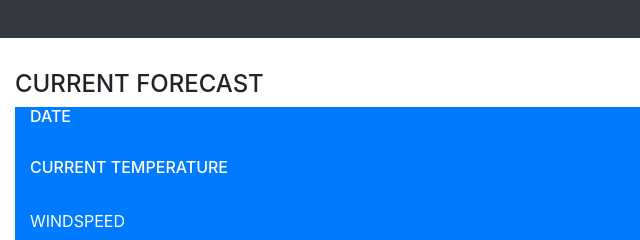
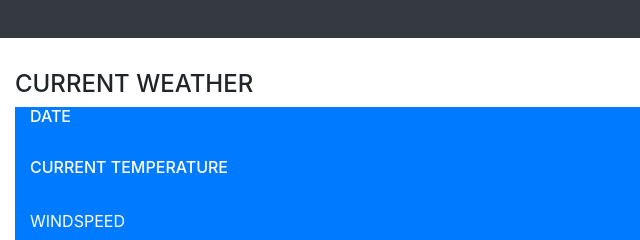
Before and after one commit to efurness/Unit-6-weather-dashboard, a plain HTML site: page index.html in a window 1280 px wide. Shown: the part 292-532 px from the top of the page, 0-640 px from the left. Drawn offline with nearby package versions, Linux system fonts and the light colour scheme.

Commit message:
4-14-22-wording

```diff
--- a/index.html
+++ b/index.html
@@ -33,7 +33,7 @@
     </div>
   </header>
   <main class="container-fluid">
-    <h4>CURRENT FORECAST</h4>
+    <h4>CURRENT WEATHER</h4>
 
     <section>
 
```
